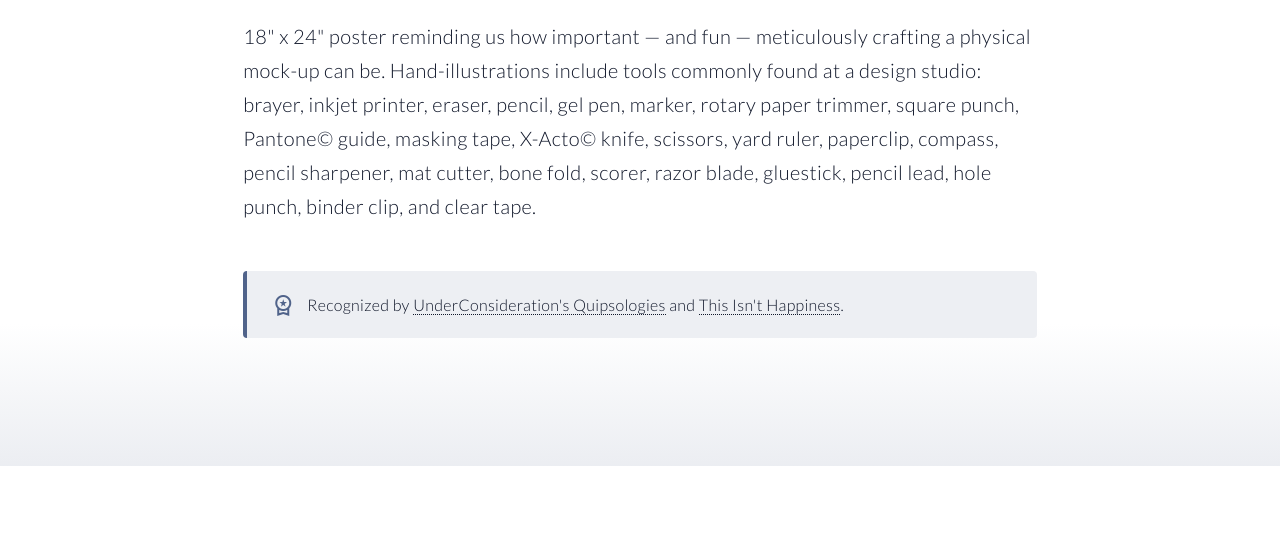
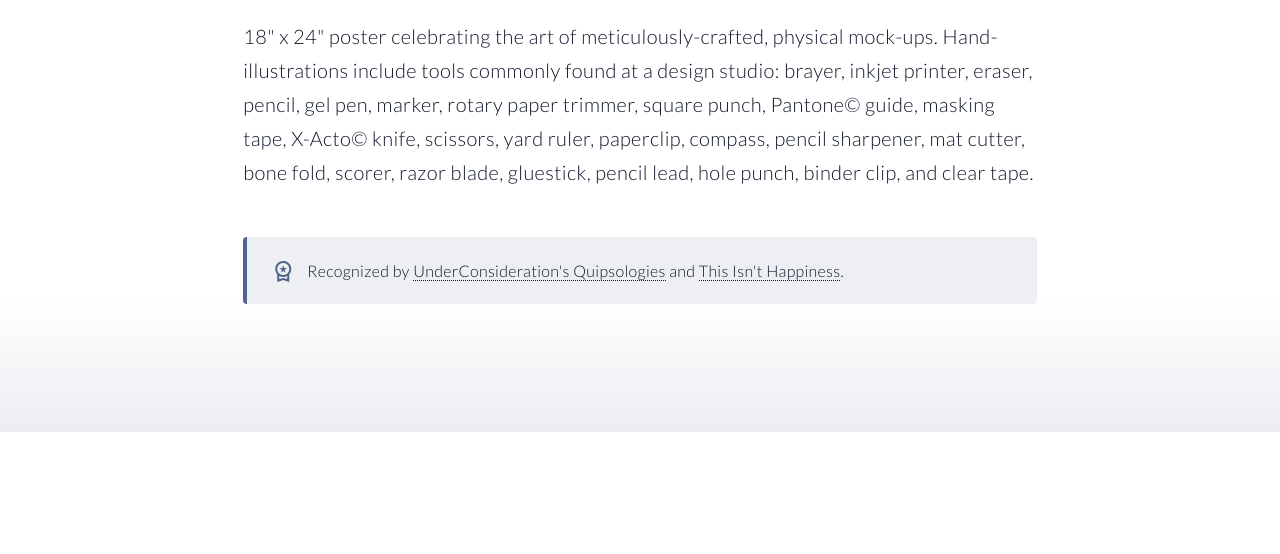
Before and after one commit to jereford/jeremy-ford, a website: page mock-it.html in a window 1280 px wide. Shown: the part 246-800 px from the top of the page. Drawn offline with nearby package versions, Linux system fonts and the light colour scheme; a web font is replaced by a local one.

Commit message:
whatever

```diff
--- a/mock-it.html
+++ b/mock-it.html
@@ -62,7 +62,7 @@
           <span class="project-tag">Personal</span>
         </p>
         <h1 class="reveal-up"><span style="font-style: italic;">Mock It Before You Rock It</span> poster</h1>
-        <p class="reveal-up">18" x 24" poster reminding us how important &mdash; and fun &mdash; meticulously crafting a physical mock-up can be. Hand-illustrations include tools commonly found at a design studio: brayer, inkjet printer, eraser, pencil, gel pen, marker, rotary paper trimmer, square punch, Pantone&copy; guide, masking tape, X-Acto&copy; knife, scissors, yard ruler, paperclip, compass, pencil sharpener, mat cutter, bone fold, scorer, razor blade, gluestick, pencil lead, hole punch, binder clip, and clear tape.</p>
+        <p class="reveal-up">18" x 24" poster celebrating the art of meticulously-crafted, physical mock-ups. Hand-illustrations include tools commonly found at a design studio: brayer, inkjet printer, eraser, pencil, gel pen, marker, rotary paper trimmer, square punch, Pantone&copy; guide, masking tape, X-Acto&copy; knife, scissors, yard ruler, paperclip, compass, pencil sharpener, mat cutter, bone fold, scorer, razor blade, gluestick, pencil lead, hole punch, binder clip, and clear tape.</p>
         <div class="insight-box-with-icon reveal-up">
           <span class="material-symbols-outlined">workspace_premium</span>
           <p style="margin-bottom: 0px;">Recognized by <a href="http://www.underconsideration.com/quipsologies/archives/december_2012/arminvit_17.php" target="_blank">UnderConsideration's Quipsologies</a> and <a href="http://thisisnthappiness.com/post/37269685045/mock-it" target="_blank">This Isn't Happiness</a>.</p>
```
